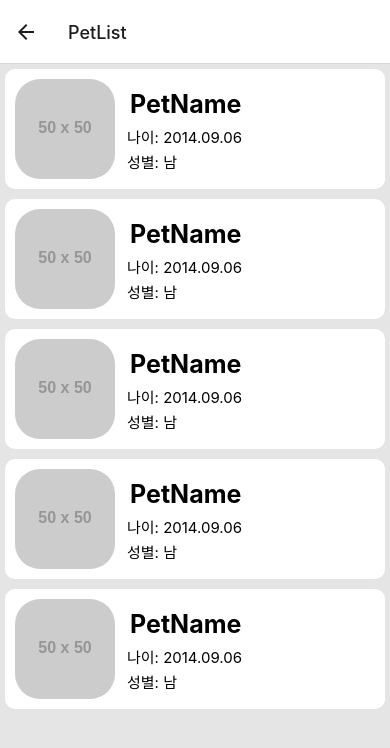
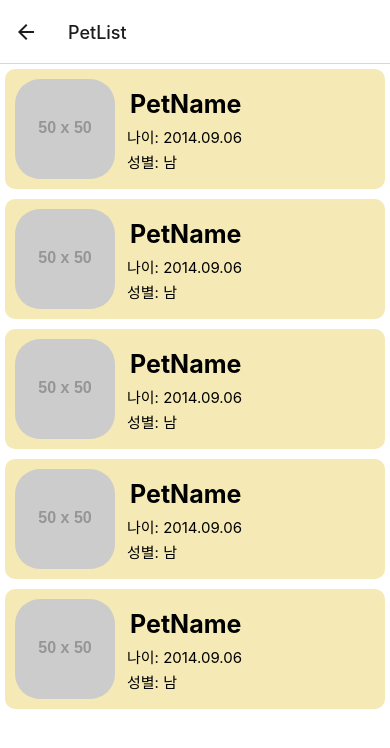
Before and after one commit to yechan6855/PET_i-App, a React Native app: screen /PetList in a window 390 px wide. Shown: the top 748 px of the page. Built offline with nearby package versions, Linux system fonts and the light colour scheme.

Commit message:
PetListPage

```diff
--- a/src/pages/PetList.tsx
+++ b/src/pages/PetList.tsx
@@ -4,10 +4,10 @@ import {Image, ScrollView, StyleSheet, Text, View} from 'react-native';
 const styles = StyleSheet.create({
     container: {
         flex: 1,
-        backgroundColor: '#E5E5E5',
+        backgroundColor: 'white',
       },
     list: {
-        backgroundColor: 'white',
+        backgroundColor: '#f5e9b5',
         margin: 5,
         padding: 10,
         borderRadius: 10,
```
